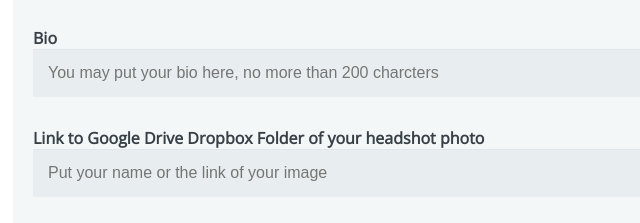
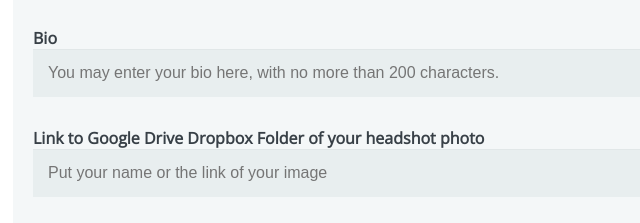
Before and after one commit to toniaureada/DLN-UIproject, a plain HTML site: page index.html in a window 1280 px wide. Shown: the part 1008-1231 px from the top of the page, 277-917 px from the left. Drawn offline with nearby package versions, Linux system fonts and the light colour scheme.

Commit message:
Update index.html

```diff
--- a/index.html
+++ b/index.html
@@ -64,7 +64,7 @@
         </div>
         <div class="Form-element" ">
             <span>Bio</span>
-            <input  type="text" name="entry.586417276" placeholder="You may put your bio here, no more than 200 charcters"  maxlength="200"  required>
+            <input  type="text" name="entry.586417276" placeholder="You may enter your bio here, with no more than 200 characters."  maxlength="200"  required>
 
         </div>
     </div>
```
